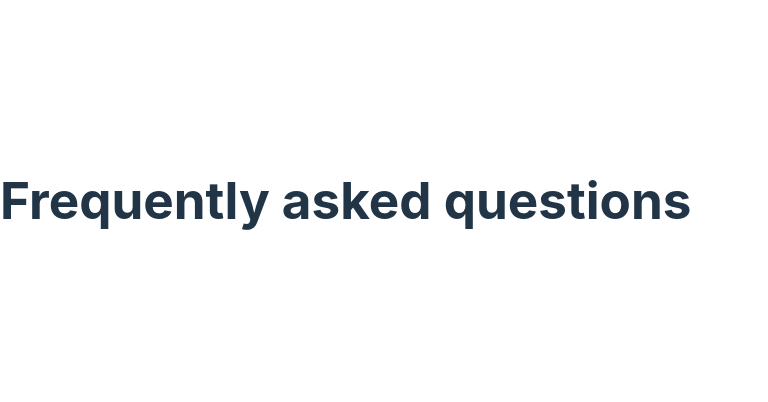
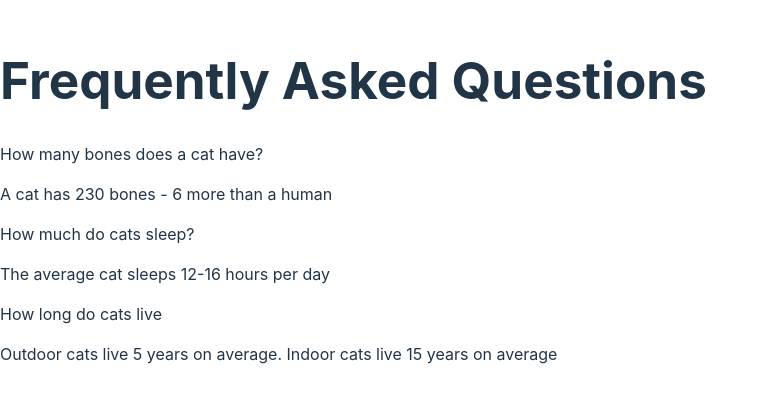
Before and after one commit to deltam3/frontendeval, a React (Vite) app in the folder Easy/1_FAQComponent/tsversion/: page / in a window 1280 px wide. Shown: the part 200-602 px from the top of the page, without its empty margins (0-768 px from the left). Built offline with nearby package versions, Linux system fonts and the light colour scheme.

Commit message:
integrated faqitem with faqpage component

```diff
--- a/Easy/1_FAQComponent/tsversion/src/App.tsx
+++ b/Easy/1_FAQComponent/tsversion/src/App.tsx
@@ -1,11 +1,13 @@
 import React from "react";
+
+import FAQPage from "./pages/FAQPage";
 
 type Props = {};
 
 const App = (props: Props) => {
   return (
     <main>
-      <h1>Frequently asked questions</h1>
+      <FAQPage></FAQPage>
     </main>
   );
 };
--- /dev/null
+++ b/Easy/1_FAQComponent/tsversion/src/components/FAQItem.tsx
@@ -0,0 +1,17 @@
+import React from "react";
+import { FAQType } from "../pages/FAQPage";
+
+type Props = {
+  item: FAQType;
+};
+
+const FAQItem = (props: Props) => {
+  return (
+    <div>
+      <p>{props.item.question}</p>
+      <p>{props.item.answer}</p>
+    </div>
+  );
+};
+
+export default FAQItem;
--- a/Easy/1_FAQComponent/tsversion/src/pages/FAQPage.tsx
+++ b/Easy/1_FAQComponent/tsversion/src/pages/FAQPage.tsx
@@ -1,11 +1,40 @@
-import React from "react";
+import React, { useState } from "react";
+import FAQItem from "../components/FAQItem";
 
-type Props = {};
+export type FAQType = {
+  id: number;
+  question: string;
+  answer: string;
+};
 
 const FAQPage = (props: Props) => {
+  const [questions, setQuestions] = useState([
+    {
+      id: 1,
+      question: "How many bones does a cat have?",
+      answer: "A cat has 230 bones - 6 more than a human",
+    },
+    {
+      id: 2,
+      question: "How much do cats sleep?",
+      answer: "The average cat sleeps 12-16 hours per day",
+    },
+    {
+      id: 3,
+      question: "How long do cats live",
+      answer:
+        "Outdoor cats live 5 years on average. Indoor cats live 15 years on average",
+    },
+  ]);
+
+  const result = questions.map((question) => {
+    return <FAQItem key={question.id} item={question}></FAQItem>;
+  });
+
   return (
     <div>
       <h1>Frequently Asked Questions</h1>
+      {result}
     </div>
   );
 };
```
